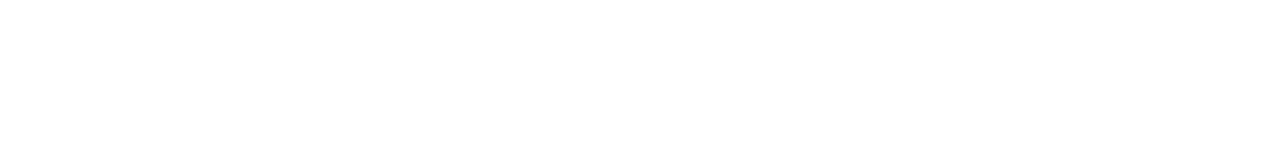
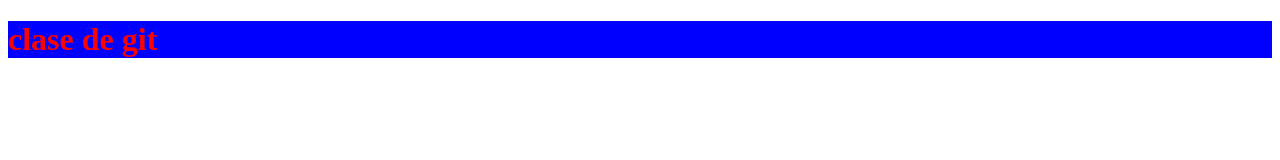
Before and after one commit to GermanG96/Coderhouse, a plain HTML site: page index.html in a window 1280 px wide. Drawn offline with Linux system fonts and the light colour scheme.

Commit message:
agrego un h1

```diff
--- a/estilo.css
+++ b/estilo.css
@@ -0,0 +1,4 @@
+h1{
+    background-color: blue;
+    color: red;
+}
--- a/index.html
+++ b/index.html
@@ -8,6 +8,6 @@
     <title>clase git</title>
 </head>
 <body>
-
+    <h1>clase de git</h1>
 </body>
 </html>
```
